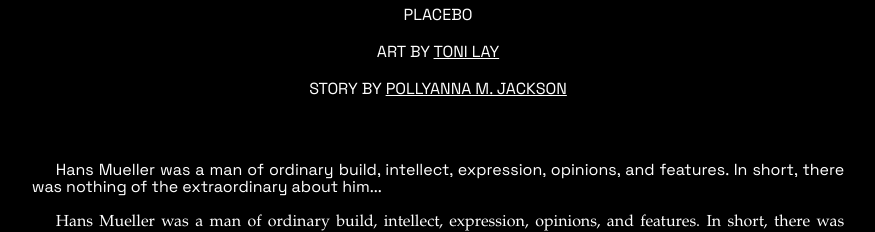
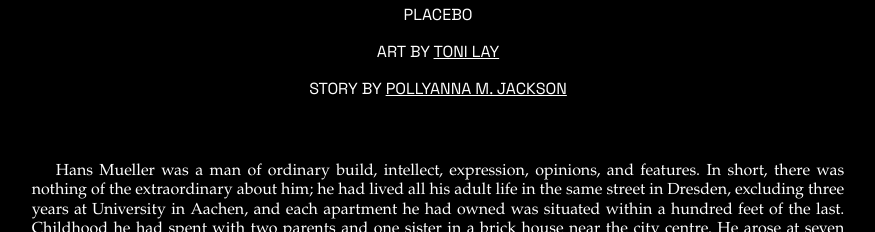
Before and after one commit to AmmirB/fleshmarket, a plain HTML site: page placebo/index.html in a window 1280 px wide. Shown: the part 568-800 px from the top of the page, without its empty margins (217-1092 px from the left). Drawn offline with Linux system fonts and the light colour scheme.

Commit message:
removed redundant line from placebo

```diff
--- a/placebo/index.html
+++ b/placebo/index.html
@@ -92,9 +92,6 @@
                 </div>
             </div>
             <div class="story-content">
-                <p style="text-indent:18pt; line-height:110%">
-                    Hans Mueller was a man of ordinary build, intellect, expression, opinions, and features. In short, there was nothing of the extraordinary about him...
-                </p>
                 <p style="text-indent:18pt; line-height:110%">
                     <span style="font-family:Palatino">Hans Mueller was a man of ordinary build, intellect, expression, opinions, and features. In short, there was nothing of the extraordinary about him; he had lived all his adult life in the same street in Dresden, excluding three years at University in Aachen, and each apartment he had owned was situated within a hundred feet of the last. Childhood he had spent with two parents and one sister in a brick house near the city centre. He arose at seven each morning to work three streets away in an office building with the same floor plan as the school he had attended, took a solitary lunch at Weisswurst, and returned to his apartment by five. He was not married, and he had no children, and having lived already fifty-three years, little chance remained of either occurring in the future for him. Disregarding another habitative relocation (the last time had been due to a plumbing inconsistency), his life would continue in its steady tracks until such a day as it ended, and even then it was likely to be a standard sort of death— cardiovascular disease was the leading cause in Germany, and his diet did nothing to prevent its arrival. To alter his diet would have invited something in a very mild form of extraordinariness. The most he ever took to in that vein was a glass of prune juice. </span>
                 </p>
```
